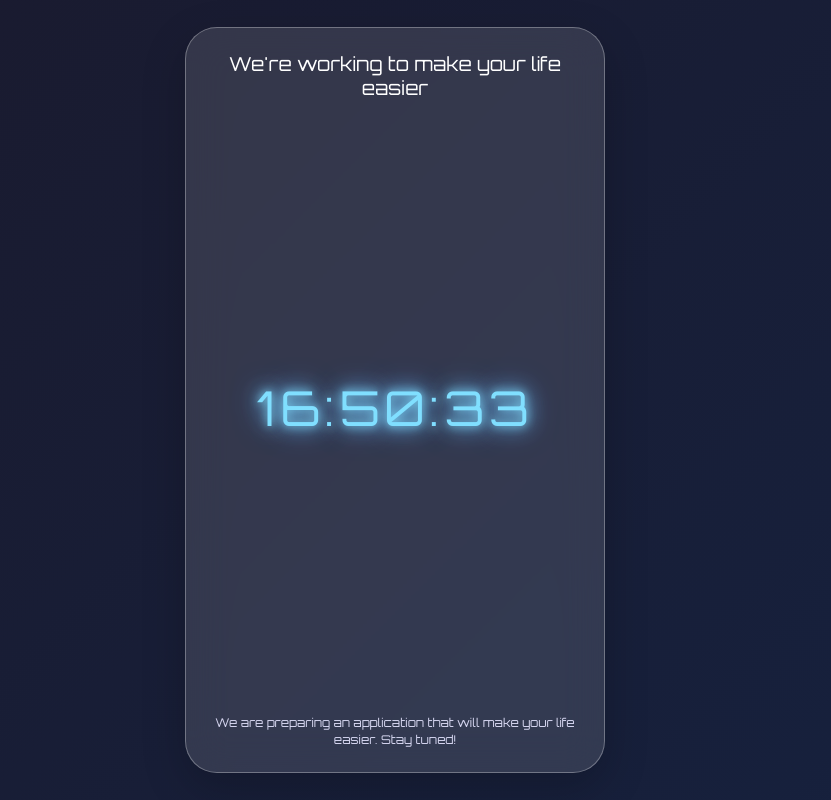
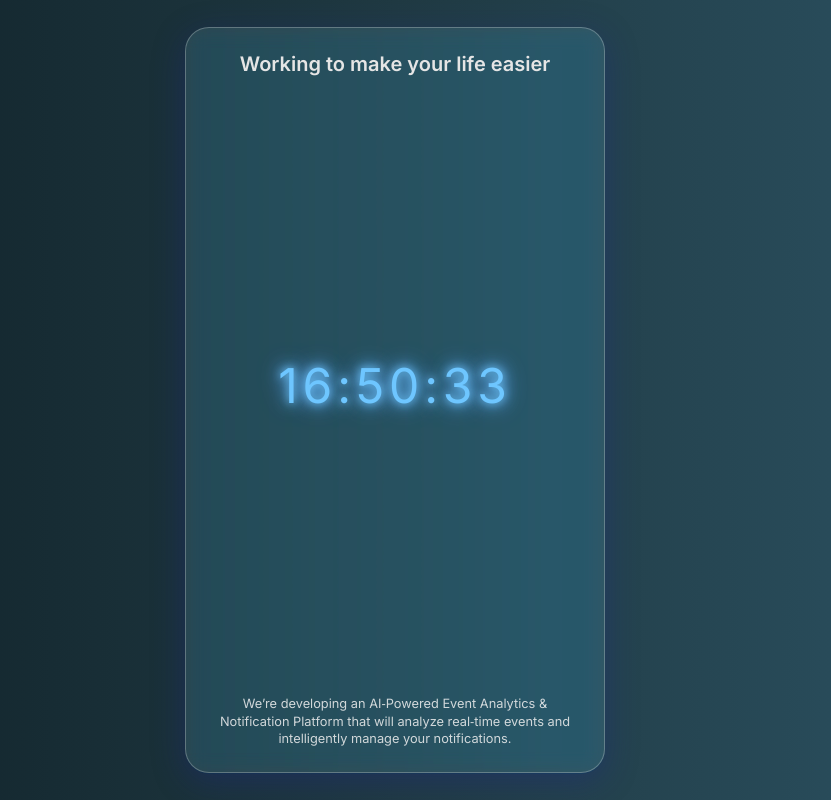
Before and after one commit to furkanbey01/proje-web-sitesi, a plain HTML site: page index.html in a window 1280 px wide. Shown: the whole page, without its empty margins (245-1076 px from the left). Drawn offline with Linux system fonts and the light colour scheme.

Commit message:
Refine theme to Apple-like minimal glass design and update info message

```diff
--- a/index.html
+++ b/index.html
@@ -4,8 +4,8 @@
     <meta charset="UTF-8" />
     <meta name="viewport" content="width=device-width, initial-scale=1.0" />
     <title>Proje Web Sitesi</title>
-    <!-- Google Fonts for a futuristic digital look -->
-    <link href="https://fonts.googleapis.com/css2?family=Orbitron:wght@400;700&display=swap" rel="stylesheet">
+    <!-- Import a clean, modern font reminiscent of Apple's minimal style -->
+    <link href="https://fonts.googleapis.com/css2?family=Inter:wght@300;400;600&display=swap" rel="stylesheet">
     <style>
         /* Reset default margin and padding */
         * {
@@ -15,11 +15,12 @@
         }
 
         body {
-            font-family: 'Orbitron', sans-serif;
+            /* Use Inter for a sleek, neutral typographic base */
+            font-family: 'Inter', sans-serif;
             height: 100vh;
-            /* Dark gradient reminiscent of modern glassy designs */
-            background: linear-gradient(135deg, #1a1a2e 0%, #16213e 100%);
-            color: #f5f6fa;
+            /* Deep blue gradient for a sophisticated, modern backdrop */
+            background: linear-gradient(to right, #0f2027, #203a43, #2c5364);
+            color: #f0f0f0;
             display: flex;
             align-items: center;
             justify-content: center;
@@ -32,28 +33,29 @@
             width: 100%;
             max-width: 420px;
             aspect-ratio: 9 / 16;
-            /* Subtle border for glass effect */
-            border: 1px solid rgba(255, 255, 255, 0.3);
-            border-radius: 2rem;
-            /* Frosted glass background */
-            background: rgba(255, 255, 255, 0.12);
-            backdrop-filter: blur(20px);
-            -webkit-backdrop-filter: blur(20px);
-            /* Soft shadow to lift the card from background */
-            box-shadow: 0 15px 45px rgba(0, 0, 0, 0.2);
+            /* Refined border and radius for a sleek glass card */
+            border: 1px solid rgba(255, 255, 255, 0.25);
+            border-radius: 1.5rem;
+            /* Frosted glass background with slight tint */
+            background: rgba(255, 255, 255, 0.1);
+            backdrop-filter: blur(10px) saturate(180%);
+            -webkit-backdrop-filter: blur(10px) saturate(180%);
+            /* Subtle shadow to lift the card without overpowering */
+            box-shadow: 0 8px 32px 0 rgba(31, 38, 135, 0.37);
             display: flex;
             flex-direction: column;
             justify-content: space-between;
             padding: 1.5rem;
-            animation: slideDown 1.5s ease-out forwards;
+            animation: slideDown 1s ease-out forwards;
             opacity: 0;
         }
 
         .phone .welcome {
-            font-size: 1.2rem;
+            font-size: 1.25rem;
+            font-weight: 600;
             text-align: center;
             margin-bottom: 1rem;
-            color: #ffffff;
+            color: #e5e5e5;
         }
 
         .phone #clock {
@@ -61,14 +63,14 @@
             text-align: center;
             letter-spacing: 0.1em;
             margin: 1rem 0;
-            color: #80dfff; /* soft neon blue */
-            text-shadow: 0 0 10px #80dfff, 0 0 20px #80dfff, 0 0 30px #4d8cff;
+            color: #6ec6ff; /* gentle neon blue */
+            text-shadow: 0 0 8px #6ec6ff, 0 0 16px #6ec6ff, 0 0 24px #4d8cff;
         }
 
         .phone .info {
-            font-size: 0.75rem;
+            font-size: 0.8rem;
             text-align: center;
-            color: #d6d6f0;
+            color: rgba(240, 240, 240, 0.85);
             margin-top: 1rem;
             line-height: 1.4;
         }
@@ -92,10 +94,10 @@
     <!-- Phone-shaped container for mobile friendly design -->
     <div class="phone">
         <!-- Updated welcome message to a friendly English phrase conveying our mission -->
-        <div class="welcome">We're working to make your life easier</div>
+        <div class="welcome">Working to make your life easier</div>
         <div id="clock">00:00:00</div>
         <div class="info">
-            We are preparing an application that will make your life easier. Stay tuned!
+            We’re developing an AI‑Powered Event Analytics & Notification Platform that will analyze real‑time events and intelligently manage your notifications.
         </div>
     </div>
 
```
